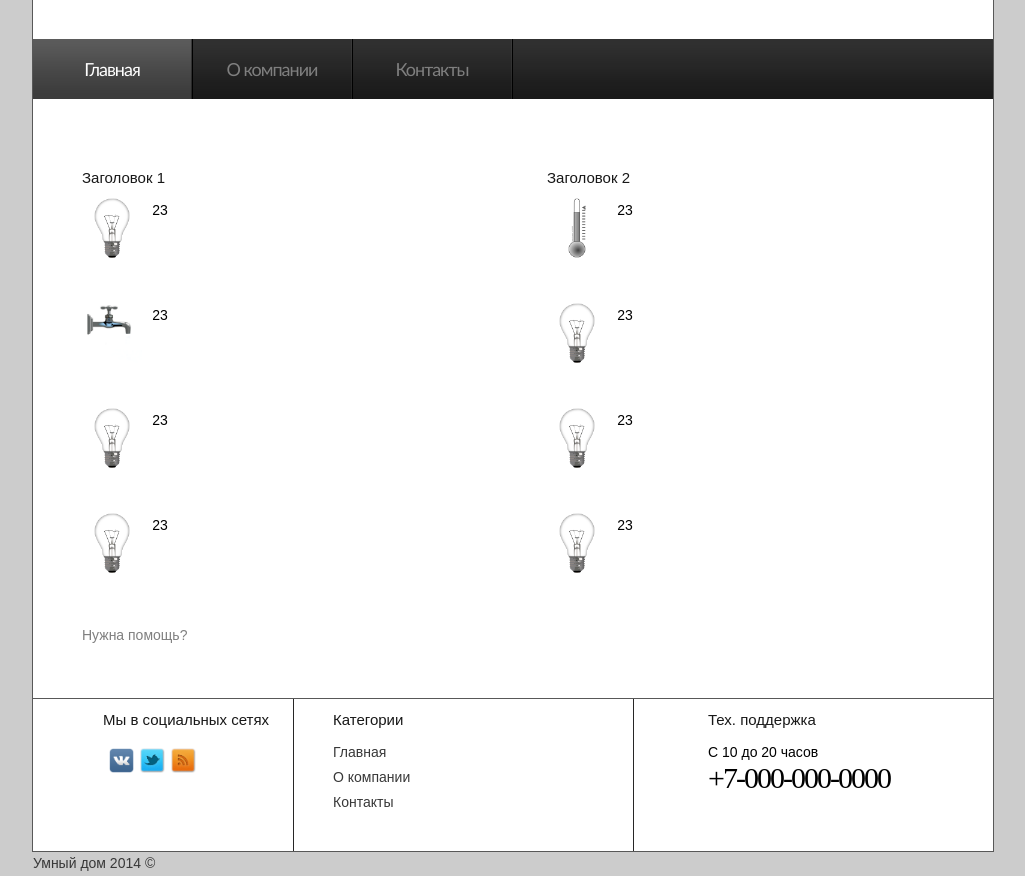
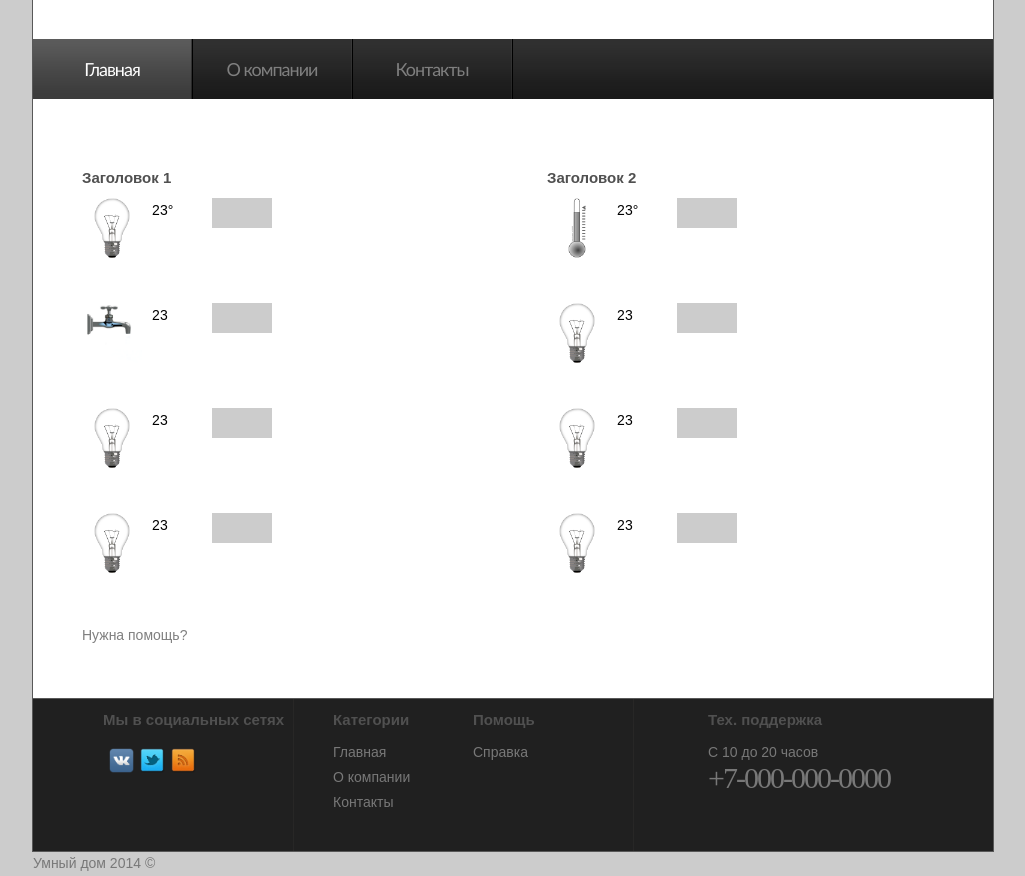
Before and after one commit to shiinke/shiinke.github.io, a plain HTML site: page index.html in a window 1280 px wide. Shown: the part 83-959 px from the top of the page, without its empty margins (127-1152 px from the left). Drawn offline with Linux system fonts and the light colour scheme.

Commit message:
Добавлены изменение.
Изменен footer, изменен стиль input.

```diff
--- a/css/style.css
+++ b/css/style.css
@@ -28,7 +28,7 @@ h1{ padding:35px 0 0 43px;}
 h2{ font-size:20px; color:#282828; line-height:1.2em; padding:20px 0 14px 0; letter-spacing:-1px; font-weight:400; margin-left:0px;}
 h2 strong{ font-weight:700; color:#181818;}
 h3{ font-size:30px; line-height:1.2em; color:#181818; padding:0 0 8px 0; font-weight:400; letter-spacing:-2px;}
-h4{ font-size:15px; color:#181818; line-height:1.2em; font-weight:400; letter-spacing: 0px; padding:12px 0 11px 0}
+h4{ font: Georgia; font-size:15px; color:#505050; line-height:1.2em; font-weight:400; letter-spacing: 0px; padding:12px 0 11px 0; font-weight:bold;}
 p{ padding-bottom:25px;}
 
 /* ============================= header ====================== */
@@ -81,15 +81,15 @@ header{ height:205px;}
 
 /* ============================= footer ====================== */
 
-footer { background: ccc; height:152px; color:#000; border-top: 1px solid #585858;}
-footer a{ color:#383838; text-decoration:none}
+footer { background: #202020; height:152px; color:#787878; border-top: 1px solid #585858;}
+footer a{ color:#787878; text-decoration:none}
 footer a:hover{ text-decoration:underline}
 
 .line1{ background:url(../images/line_vert1.gif) 260px 0 repeat-y; height:100%;}
 .line2{ background:url(../images/line_vert1.gif) 600px 0 repeat-y; height:100%}
 
 .padding {padding-left:15px;} /*отступы содержимого на странице*/
-.table {width:300px;}
+.table {width:200px;}
 .normaltip {padding-bottom:45px;}
 
 .icons{ float:left; width:230px; padding-left:70px}
@@ -97,7 +97,9 @@ footer a:hover{ text-decoration:underline}
 .lampsize {width:60px;}
 .info{ float:left; width:140px;}
 .phone{ width:215px; float:right; padding-right:70px;}
+.input1 { margin:0;width:40px; height:16px; background:#ccc; padding:7px 10px;color:#000; font:14px Arial, Helvetica, sans-serif;}
 
+.data {padding-right:30px}/*на заметку*/
 .phone span{  font-family: Comic Sans MC; font-size:30px; margin-top:-5px; text-transform:uppercase; display:block; line-height:1.2em; letter-spacing:-2px;}
 
 #icons{ padding: 8px 0 0 0; overflow:hidden;}
--- a/index.html
+++ b/index.html
@@ -63,10 +63,10 @@
 							<section class="col1">
 								<table class="table"> <!--таблица с данными слева-->
 									<h4>Заголовок 1</h4>
-									<tr><td class="normaltip"><img src="images/lamps/lightbulb-off.png" alt="" class="lampsize"></td><td>23</td><td><input type="text" class="input" ></td></tr>
-									<tr><td class="normaltip"><img src="images/lamps/faucet-off.png" alt="" class="lampsize"></td><td>23</td><td><input type="text" class="input" ></td></tr>
-									<tr><td class="normaltip"><img src="images/lamps/lightbulb-off.png" alt="" class="lampsize"></td><td>23</td><td><input type="text" class="input" ></td></tr>
-									<tr><td class="normaltip"><img src="images/lamps/lightbulb-off.png" alt="" class="lampsize"></td><td>23</td><td><input type="text" class="input" ></td></tr>
+									<tr><td class="normaltip"><img src="images/lamps/lightbulb-off.png" alt="" class="lampsize"></td><td class="data">23&deg;</td><td><input type="text" class="input1" ></td></tr>
+									<tr><td class="normaltip"><img src="images/lamps/faucet-off.png" alt="" class="lampsize"></td><td class="data">23</td><td><input type="text" class="input1" ></td></tr>
+									<tr><td class="normaltip"><img src="images/lamps/lightbulb-off.png" alt="" class="lampsize"></td><td class="data">23</td><td><input type="text" class="input1" ></td></tr>
+									<tr><td class="normaltip"><img src="images/lamps/lightbulb-off.png" alt="" class="lampsize"></td><td class="data">23</td><td><input type="text" class="input1" ></td></tr>
 								</table>
 							</section>
 
@@ -75,10 +75,10 @@
 								<table class="table"> <!--таблица с данными справа-->
 
 									<h4>Заголовок 2</h4>
-									<tr><td class="normaltip"><img src="images/lamps/thermometer-off.png" alt="" class="lampsize"></td><td>23</td><td><input type="text" class="input" ></td></tr>
-									<tr><td class="normaltip"><img src="images/lamps/lightbulb-off.png" alt="" class="lampsize"></td><td>23</td><td><input type="text" class="input" ></td></tr>
-									<tr><td class="normaltip"><img src="images/lamps/lightbulb-off.png" alt="" class="lampsize"></td><td>23</td><td><input type="text" class="input" ></td></tr>
-									<tr><td class="normaltip"><img src="images/lamps/lightbulb-off.png" alt="" class="lampsize"></td><td>23</td><td><input type="text" class="input" ></td></tr>
+									<tr><td class="normaltip"><img src="images/lamps/thermometer-off.png" alt="" class="lampsize"></td><td class="data">23&deg;</td><td><input type="text" class="input1" ></td></tr>
+									<tr><td class="normaltip"><img src="images/lamps/lightbulb-off.png" alt="" class="lampsize"></td><td class="data">23</td><td><input type="text" class="input1" ></td></tr>
+									<tr><td class="normaltip"><img src="images/lamps/lightbulb-off.png" alt="" class="lampsize"></td><td class="data">23</td><td><input type="text" class="input1" ></td></tr>
+									<tr><td class="normaltip"><img src="images/lamps/lightbulb-off.png" alt="" class="lampsize"></td><td class="data">23</td><td><input type="text" class="input1" ></td></tr>
 								</table>
 								</div>
 							</section>
@@ -115,6 +115,12 @@
 								<li><a href="contacts.html">Контакты</a></li>
 							</ul>
 						</div>
+						<div class="info">
+							<h4>Помощь</h4>
+							<ul>
+								<li><a href="help.html">Справка</a></li>
+							</ul>
+						</div>
 						<div class="phone">
 							<h4>Тех. поддержка</h4>
 							<p>С 10 до 20 часов<span>+7-000-000-0000</span></p>
```
Also changed, not shown: about.html (+11 -5 lines), contacts.html (+7 -1 lines), help.html (+7 -1 lines).
